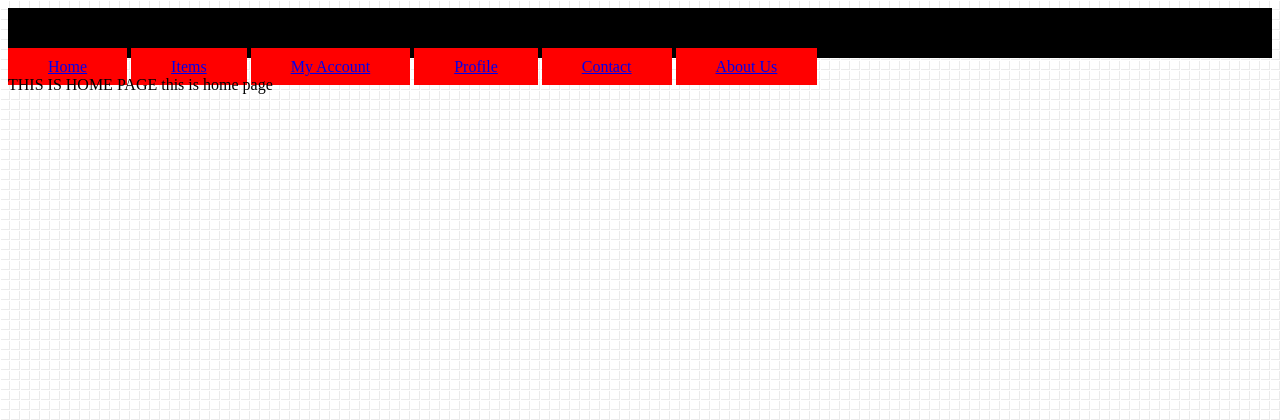
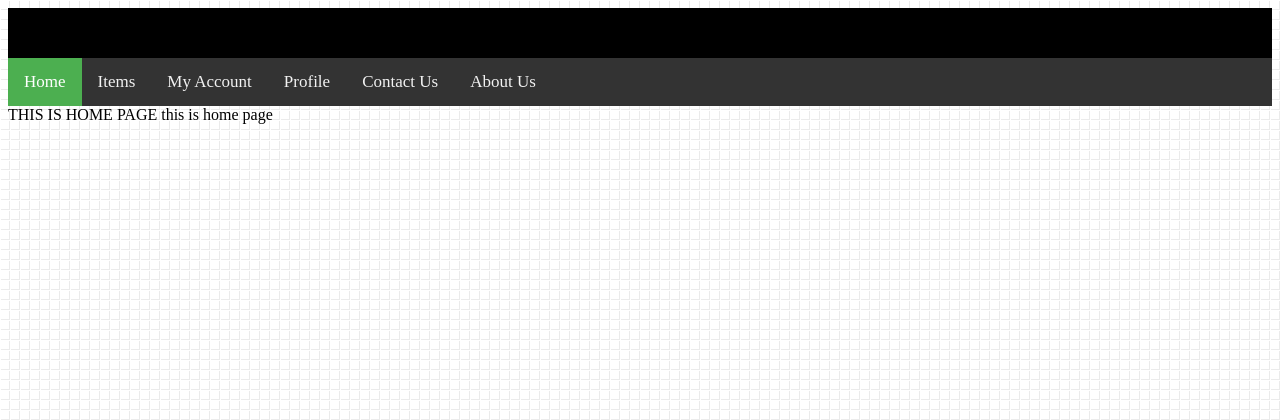
Before and after one commit to azadnio/project, a PHP site: page / in a window 1280 px wide. Shown: the top 420 px of the page. Run offline with PHP 8.4, Linux system fonts and the light colour scheme.

Commit message:
13-10-2017

```diff
--- a/app.js
+++ b/app.js
@@ -39,7 +39,7 @@
 }]);
 
 
-app.controller('appController',['$scope','modalDialogProvider',function($scope, modalDialogProvider){
+app.controller('appController',['$scope','modalDialogProvider','$location',function($scope, modalDialogProvider, $location){
 
     $scope.test = 'this is home page';
 
@@ -49,4 +49,8 @@
 
     $scope.modalDialogUrl = '';
     modalDialogProvider.setScope($scope);
+
+    $scope.isActive =  function(viewLocation){
+        return $location.path().toLowerCase().indexOf(viewLocation) > - 1;
+    };
 }]);
--- a/index.css
+++ b/index.css
@@ -7,13 +7,32 @@
     height: 50px;
 }
 
-#nav-bar a{
-    background: red;
-    padding: 10px 40px;
+#nav-bar{
+    background-color: #333;
+    overflow: hidden;
 }
 
-#nav-bar a:hover{
-    background: #f3aeaa;
+#nav-bar a{
+    float: left;
+    display: block;
+    color: #f2f2f2;
+    text-align: center;
+    padding: 14px 16px;
+    text-decoration: none;
+    font-size: 17px;
+}
+
+#nav-bar a:hover {
+    background-color: #ddd;
+    color: black;
+}
+#nav-bar a.active {
+    background-color: #4CAF50;
+    color: white;
+}
+
+.float-r{
+    float: right;
 }
 
 .flex{
--- a/index.html
+++ b/index.html
@@ -20,12 +20,12 @@
     <body ng-app="app" ng-controller="appController">
         <div id="logo-container">LOGO COMES HERE</div>
         <div id="nav-bar">
-            <a href="./">Home</a>
-            <a href="./#/items">Items</a>
-            <a href="./#/account">My Account</a>
-            <a href="./#/profile">Profile</a>
-            <a href="./#/contact">Contact</a>
-            <a href="./#/about">About Us</a>
+            <a href="./" ng-class="{ active: isActive('home')}">Home</a>
+            <a href="./#/items" ng-class="{ active: isActive('items')}">Items</a>
+            <a href="./#/account" ng-class="{ active: isActive('account')}">My Account</a>
+            <a href="./#/profile" ng-class="{ active: isActive('profile')}">Profile</a>
+            <a href="./#/contact" class="float-r" ng-class="{ active: isActive('contact')}">Contact Us</a>
+            <a href="./#/about" class="float-r" ng-class="{ active: isActive('about')}">About Us</a>
         </div>
         <section>
             <div ng-view></div>
```
